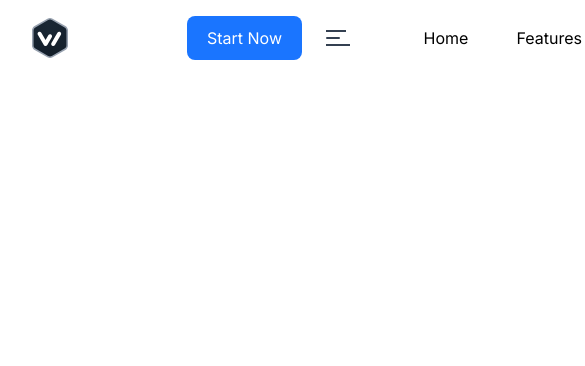
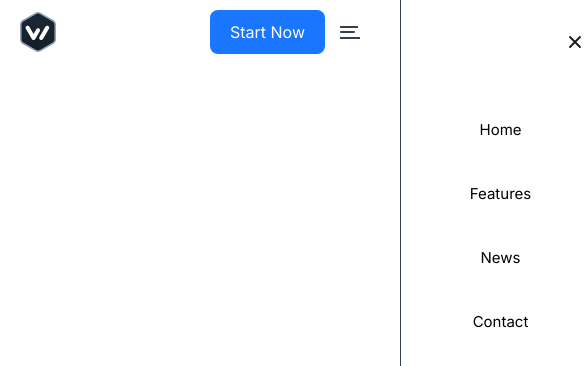
Before and after one commit to apensia-publishing/whitespace-landing, a React (Vite) app: page / in a window 390 px wide. Shown: the top 366 px of the page, 585 px wide, since content can reach past the window. Built offline with nearby package versions, Linux system fonts and the light colour scheme.

Commit message:
Hamburger menu animation added

```diff
--- a/src/components/sections/header/Header.module.css
+++ b/src/components/sections/header/Header.module.css
@@ -21,26 +21,47 @@
   gap: 1.5em;
 }
 
-.header .menu_wrapper {
+.header .menu_container .menu_wrapper {
   position: absolute;
-  right: -100%;
+  transform: translateX(23rem);
+  z-index: 1000;
   display: flex;
+  flex-direction: column;
   gap: 3em;
+  border-left: 1px solid var(--color-gray);
+  bottom: 0;
+  height: 100svh;
+  width: 20rem;
+  background-color: var(--color-white);
+  align-items: center;
+  padding-top: 5em;
+  font-size: 1.5rem;
+  transition: transform 0.3s ease-in-out;
+}
+
+.header .menu_wrapper .close {
+  width: 3rem;
+  position: absolute;
+  top: 2em;
+  right: 0.75em;
 }
 
 .hamburger_btn {
-  width: 2rem;
-  height: 2rem;
+  width: 3rem;
+  height: 3rem;
   display: flex;
   align-items: center;
 }
 
 .hamburger_btn .line {
   position: relative;
-  width: 0.85rem;
-  height: 0.15rem;
+  width: 1.5rem;
+  height: 0.2rem;
   background-color: var(--color-gray);
   border-radius: 4px;
+  transform-origin: left;
+  transform: scaleX(1);
+  transition: transform 0.3s ease-in-out;
 }
 
 .hamburger_btn .line:before,
@@ -48,18 +69,29 @@
   content: "";
   left: 0;
   position: absolute;
-  height: 0.15rem;
+  height: 0.2rem;
   background-color: var(--color-gray);
 }
 
 .hamburger_btn .line:before {
-  top: -0.45rem;
-  width: 1.25rem;
+  top: -0.55rem;
+  width: 1.75rem;
 }
 
 .hamburger_btn .line:after {
-  top: 0.45rem;
-  width: 1.5rem;
+  top: 0.55rem;
+  width: 2rem;
+}
+
+/* Animations */
+.header .menu_container .menu_wrapper.open {
+  transform: translateX(0);
+  transition: transform 0.3s ease-in-out;
+}
+
+.hamburger_btn .line.open {
+  transform: scaleX(0);
+  transition: transform 0.3s ease-in-out;
 }
 
 .header .menu_container .start_now_btn {
@@ -67,12 +99,13 @@
   background-color: var(--color-blue);
   border-radius: 8px;
   padding: 0.75em 1.25em;
+  font-size: 1.6rem;
 }
 
 @media screen and (min-width: 768px) {
   .header .logo_wrapper .logo_text {
     display: block;
-    font-size: 1.25rem;
+    font-size: 2rem;
   }
 }
 
@@ -84,6 +117,17 @@
 
   .header .menu_container .menu_wrapper {
     position: static;
+    transform: translateX(0);
+    flex-direction: row;
+    border-left: none;
+    padding-top: 0;
+    font-size: 1.6rem;
+    height: initial;
+    width: 100%;
+  }
+
+  .header .menu_wrapper .close_btn {
+    display: none;
   }
 
   .hamburger_btn {
--- a/src/components/sections/header/Header.tsx
+++ b/src/components/sections/header/Header.tsx
@@ -1,17 +1,31 @@
-import { useState } from "react";
+import { useState, useEffect } from "react";
 import style from "./Header.module.css";
 import mainLogo from "../../../assets/images/main_logo.svg";
+import close from "../../../assets/icons/close.svg";
 import { Link } from "react-router";
+import useMediaQuery from "../../../hooks/useMediaQuery";
 
-function HamburgerButton(): React.JSX.Element {
+type HamburgerButtonProps = {
+  hamburgerOpen: boolean;
+  setHamburgerOpen: React.Dispatch<React.SetStateAction<boolean>>;
+};
+
+function HamburgerButton({
+  hamburgerOpen,
+  setHamburgerOpen,
+}: HamburgerButtonProps): React.JSX.Element {
   return (
-    <button className={style.hamburger_btn}>
-      <div className={style.line} />
+    <button
+      className={style.hamburger_btn}
+      onClick={() => setHamburgerOpen(true)}
+    >
+      <div className={`${style.line} ${hamburgerOpen ? style.open : ""}`} />
     </button>
   );
 }
 
 export default function Header(): React.JSX.Element {
+  const desktop = useMediaQuery("(min-width: 1024px)");
   const menuData = [
     { id: "home", text: "Home" },
     { id: "features", text: "Features" },
@@ -19,15 +33,32 @@ export default function Header(): React.JSX.Element {
     { id: "contact", text: "Contact" },
   ];
 
+  const [hamburgerOpen, setHamburgerOpen] = useState<boolean>(false);
+  // console.log(hamburgerOpen);
+  useEffect(() => {
+    if (desktop) setHamburgerOpen(false);
+  }, [desktop]);
+
   return (
     <header className={style.header}>
-      <div className={style.logo_wrapper}>
+      <Link to="/" className={style.logo_wrapper}>
         <img src={mainLogo} alt="Main logo" />
         <span className={style.logo_text}>Whitespace AI</span>
-      </div>
+      </Link>
       <div className={style.menu_container}>
-        <HamburgerButton />
-        <ul className={style.menu_wrapper}>
+        <HamburgerButton
+          hamburgerOpen={hamburgerOpen}
+          setHamburgerOpen={setHamburgerOpen}
+        />
+        <ul
+          className={`${style.menu_wrapper} ${hamburgerOpen ? style.open : ""}`}
+        >
+          <button
+            className={style.close_btn}
+            onClick={() => setHamburgerOpen(false)}
+          >
+            <img src={close} alt="Close icon" className={style.close} />
+          </button>
           {menuData.map((i) => (
             <li key={i.id}>
               <Link to={`/${i.id}`}>{i.text}</Link>
--- /dev/null
+++ b/src/hooks/useMediaQuery.tsx
@@ -0,0 +1,40 @@
+import { useSyncExternalStore, useCallback, useMemo } from "react";
+
+const DEBOUNCE_DELAY = 200;
+
+export default function useMediaQuery(query: string): boolean {
+  // Create a memoized media query list
+  const mediaQuery = useMemo(() => {
+    return window.matchMedia(query);
+  }, [query]);
+
+  // Subscribe function that returns cleanup
+  const subscribe = useCallback(
+    (onStoreChange: () => void) => {
+      let timeoutId: number;
+
+      const debouncedCallback = () => {
+        clearTimeout(timeoutId);
+        timeoutId = window.setTimeout(onStoreChange, DEBOUNCE_DELAY);
+      };
+
+      mediaQuery.addEventListener("change", debouncedCallback);
+
+      return () => {
+        clearTimeout(timeoutId);
+        mediaQuery.removeEventListener("change", debouncedCallback);
+      };
+    },
+    [mediaQuery]
+  );
+
+  // Snapshot function to get current value
+  const getSnapshot = useCallback(() => {
+    return mediaQuery.matches;
+  }, [mediaQuery]);
+
+  // Get server snapshot (SSR support)
+  const getServerSnapshot = () => false;
+
+  return useSyncExternalStore(subscribe, getSnapshot, getServerSnapshot);
+}
--- a/src/index.css
+++ b/src/index.css
@@ -15,6 +15,8 @@
 html,
 body {
   font-family: "Inter", sans-serif;
+  overflow-x: hidden;
+  font-size: 10px;
 }
 
 a {
```
Also changed, not shown: src/assets/icons/close.svg (added).
